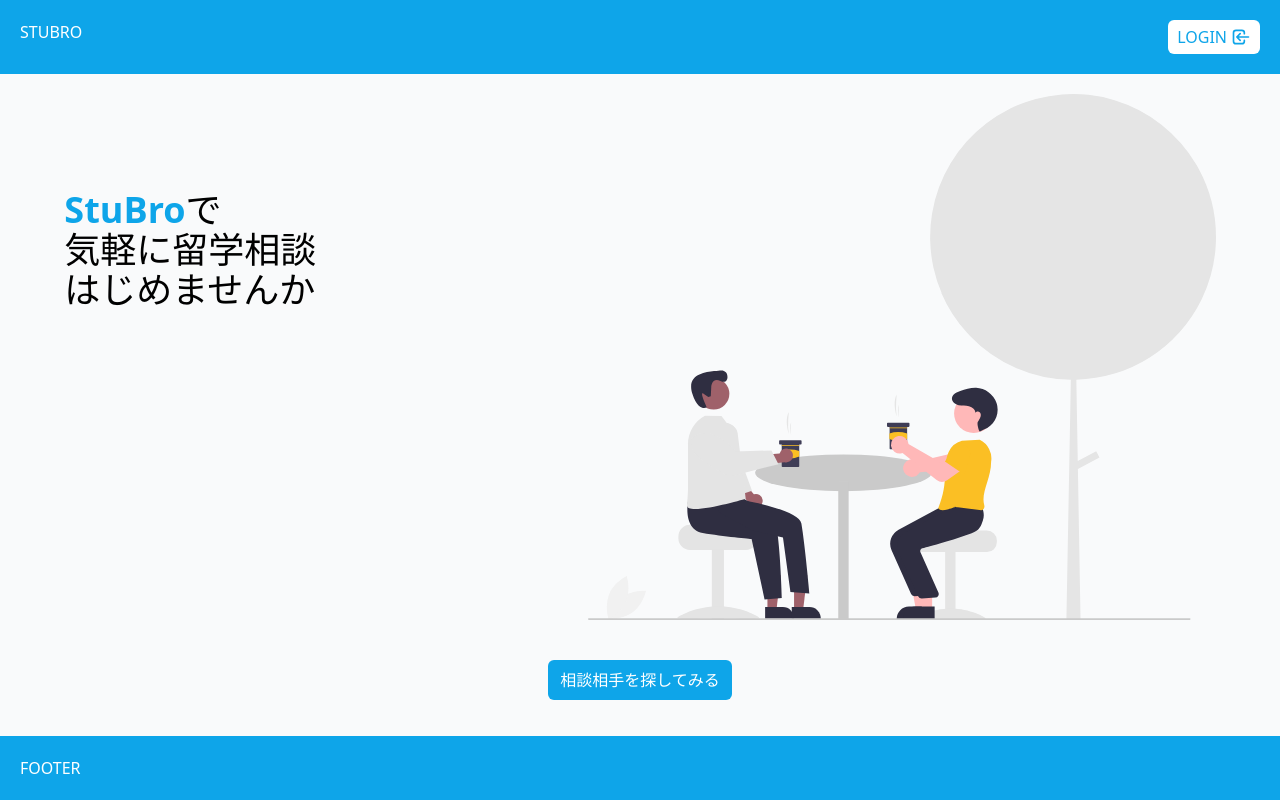
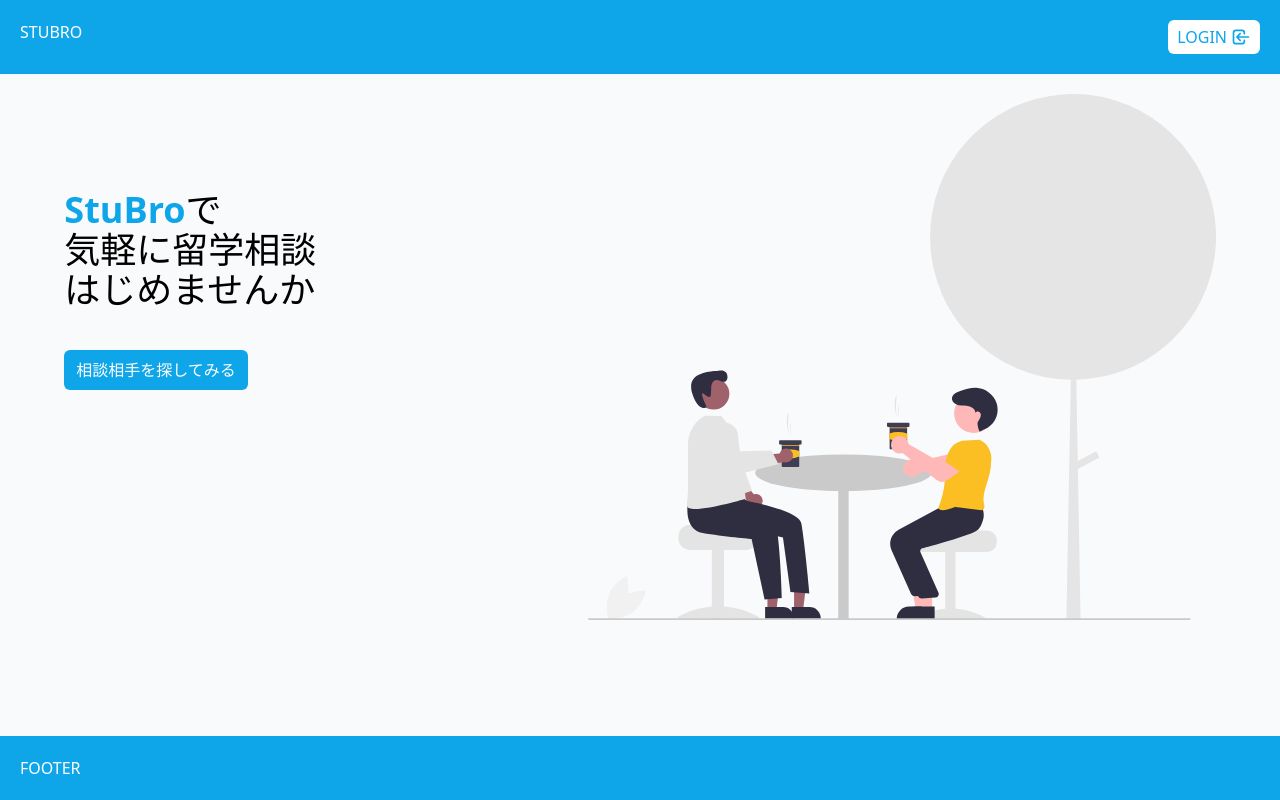
Before and after one commit to kazukitaninaka/stubro, a Next.js app in the folder app/: page / in a window 1280 px wide. Built offline with nearby package versions, Linux system fonts and the light colour scheme; no server answers.

Commit message:
change position of button on LP

```diff
--- a/app/pages/index.tsx
+++ b/app/pages/index.tsx
@@ -9,18 +9,17 @@ export default function index() {
         <div className="sm:w-1/3 mx-auto">
           <h2 className="text-3xl lg:text-4xl sm:mt-24 font-medium"><span className="font-bold text-sky-500">StuBro</span>で
             <br />気軽に留学相談<br />はじめませんか</h2>
+          <button
+            className='bg-sky-500 text-white py-2 px-3 rounded-md hover:bg-sky-600 mt-10 mx-auto'
+            onClick={() => router.push("/home")}
+          >
+            相談相手を探してみる
+          </button>
         </div>
         <Hangout className="h-full mt-5 sm:mt-0 w-[90%] sm:w-1/2 mx-auto" />
       </div>
 
-      <div className="flex justify-center">
-        <button
-          className='bg-sky-500 text-white py-2 px-3 rounded-md hover:bg-sky-600 mt-10 mx-auto'
-          onClick={() => router.push("/home")}
-        >
-          相談相手を探してみる
-        </button>
-      </div>
+
     </>
   )
 }
```
